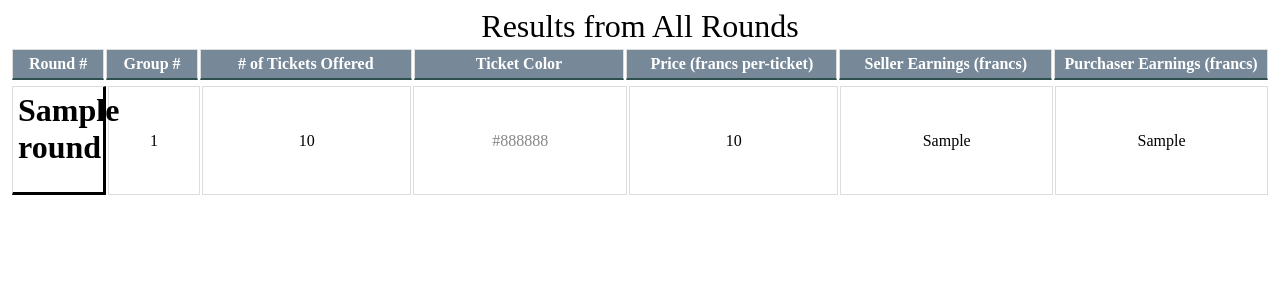
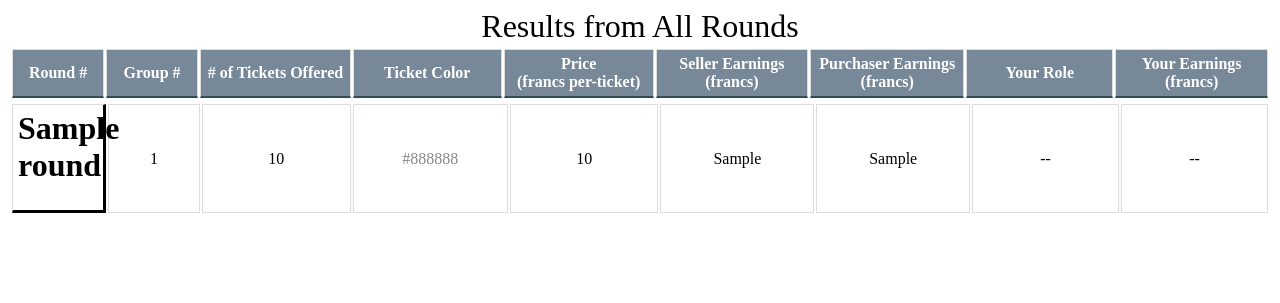
Before and after one commit to tianzan/retention-signaling, a Django app: template Retention_Signaling/templates/includes/new_history.html in a window 1280 px wide. Shown: the top 303 px of the page. Run offline with Django 3.2, Linux system fonts and the light colour scheme; the template is opened without the code that fills it: most values are stand-ins (such as "Sample title", 1, 10 or a date in 2020).

Commit message:
success!
added new columns to history page

```diff
--- a/Retention_Signaling/templates/includes/new_history.html
+++ b/Retention_Signaling/templates/includes/new_history.html
@@ -55,7 +55,7 @@
 
     .fixed_header th, .fixed_header td {
         padding: 5px;
-        width: 220px;
+        width: 160px;
 
     }
     .fixed_header thead tr th:first-child,
@@ -88,9 +88,11 @@
             <th style="border-bottom: 2px solid darkslategray">Group #</th>
             <th style="border-bottom: 2px solid darkslategray"># of Tickets Offered</th>
             <th style="border-bottom: 2px solid darkslategray">Ticket Color</th>
-            <th style="border-bottom: 2px solid darkslategray">Price (francs per-ticket)</th>
+            <th style="border-bottom: 2px solid darkslategray">Price <br>(francs per-ticket)</th>
             <th style="border-bottom: 2px solid darkslategray">Seller Earnings (francs)</th>
             <th style="border-bottom: 2px solid darkslategray">Purchaser Earnings (francs)</th>
+            <th style="border-bottom: 2px solid darkslategray">Your Role</th>
+            <th style="border-bottom: 2px solid darkslategray">Your Earnings (francs)</th>
         </tr>
         </thead>
         <tbody>
@@ -105,6 +107,8 @@
             <td data-id=-1 data-value=-1 > {{v.price}}</td>
             <td data-id=-1 data-value=-1 > {{v.seller_payoff}}</td>
             <td data-id=-1 data-value=-1 > {{v.winner_payoff}}</td>
+            <td data-id=-1 data-value=-1 > {% if roles|get_item:k != None %} {{roles|get_item:k}} {% else %} --{% endif %}</td>
+            <td data-id=-1 data-value=-1 > {% if payoffs|get_item:k != None %} {{payoffs|get_item:k}} {% else %} --{% endif %}</td>
         </tr>
         {% endfor %}
         </tbody>
--- /dev/null
+++ b/Retention_Signaling/templatetags/app_filters.py
@@ -0,0 +1,5 @@
+from django.template.defaulttags import register
+...
+@register.filter
+def get_item(dictionary, key):
+    return dictionary.get(key)
```
Also changed, not shown: Retention_Signaling/pages.py (+8 -1 lines), Retention_Signaling/templates/Retention_Signaling/PerformanceReview.html (+1 -9 lines), Retention_Signaling/templatetags/__init__.py (added).
